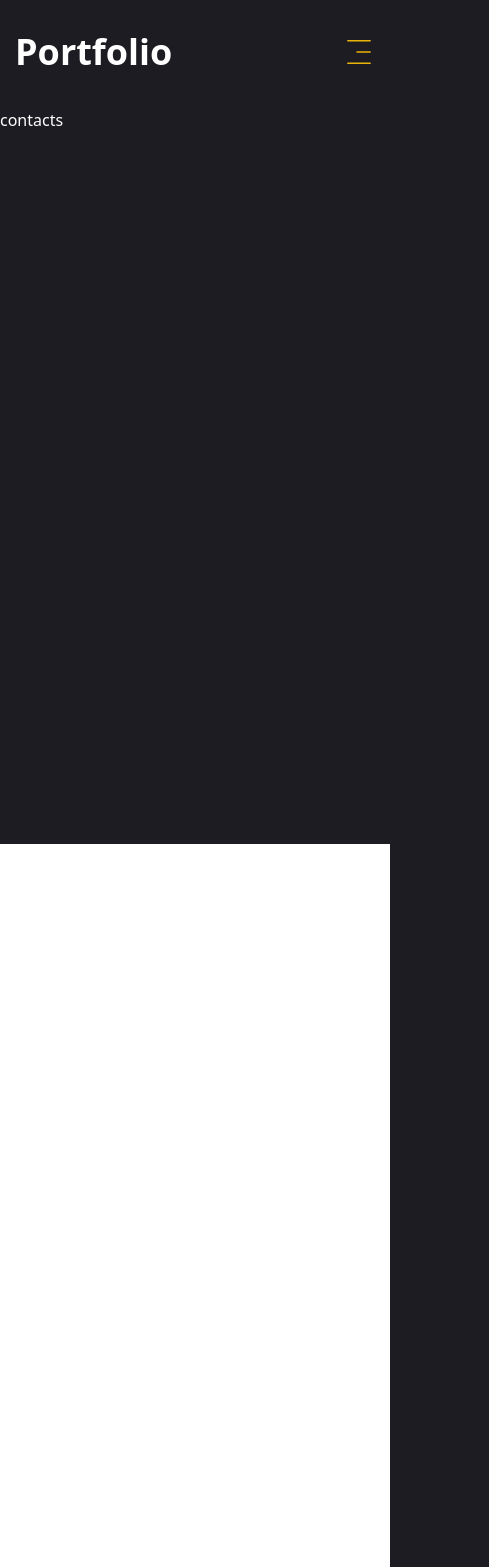
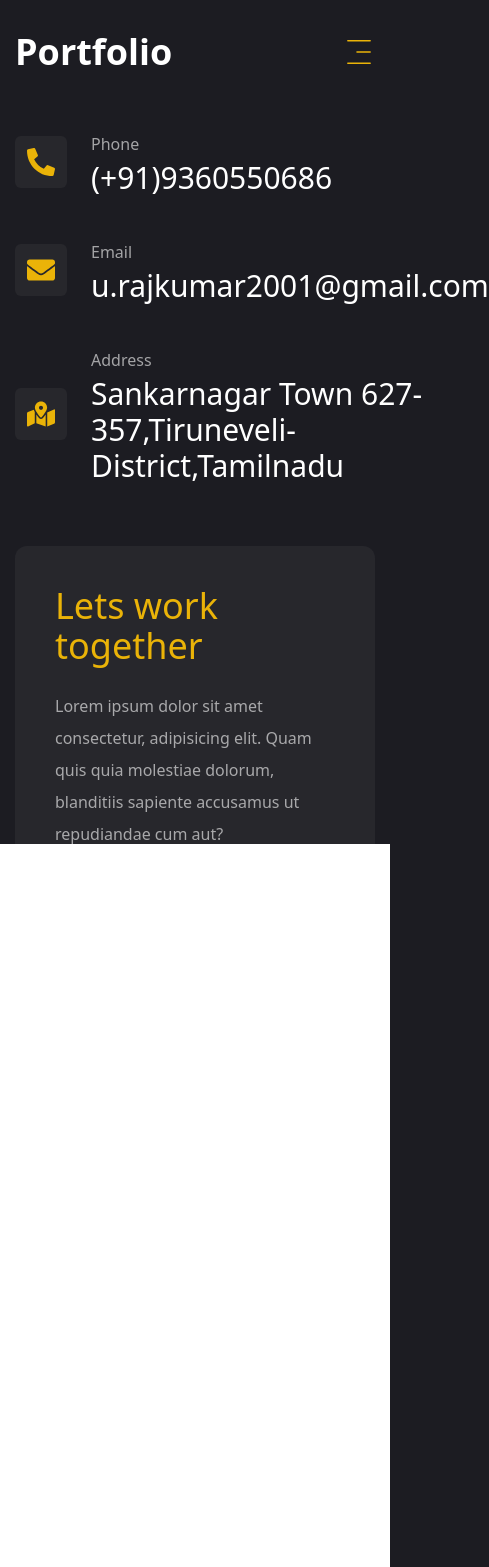
Before and after one commit to Rajkumar3754/Portfolio-nextapp, a Next.js app: page /contact in a window 390 px wide. Shown: the top 1567 px of the page, 489 px wide, since content can reach past the window. Before the commit the page ends 844 px from the top, so only its background shows below. Built offline with nearby package versions, Linux system fonts and the light colour scheme.

Commit message:
Compelted contact page and pre install

```diff
--- a/app/contact/page.jsx
+++ b/app/contact/page.jsx
@@ -1,11 +1,134 @@
-import React from 'react'
+"use client";
 
-const page = () => {
+import { Button } from "@/components/ui/button";
+
+import { Input } from "@/components/ui/input";
+import { Textarea } from "@/components/ui/textarea";
+import {
+  Select,
+  SelectContent,
+  SelectGroup,
+  SelectItem,
+  SelectLabel,
+  SelectTrigger,
+  SelectValue,
+} from "@/components/ui/select";
+
+import { FaPhoneAlt, FaEnvelope, FaMapMarkedAlt } from "react-icons/fa";
+import { icons } from "lucide-react";
+
+const info = [
+  {
+    icon: <FaPhoneAlt />,
+    title: "Phone",
+    description: "(+91)9360550686",
+  },
+
+  {
+    icon: <FaEnvelope />,
+    title: "Email",
+    description: "u.rajkumar2001@gmail.com",
+  },
+
+  {
+    icon: <FaMapMarkedAlt />,
+    title: "Address",
+    description: "Sankarnagar Town 627-357,Tiruneveli-District,Tamilnadu ",
+  },
+];
+
+import { motion } from "framer-motion";
+
+const Contact = () => {
   return (
-    <div>
-      contacts
-    </div>
-  )
-}
+    <motion.section
+      initial={{ opacity: 0 }}
+      animate={{
+        opacity: 1,
+        transition: { delay: 2.4, duration: 0.4, ease: "easeIn" },
+      }}
+      className="py-6 "
+    >
+      <div className="container mx-auto">
+        <div className="flex flex-col xl:flex-row gap-[30px]">
+          {/* form */}
 
-export default page
+          <div className="xl:h-[54%] order-2 xl:order-none">
+            <form className="flex flex-col gap-6 p-10 bg-[#27272c] rounded-xl ">
+              <h3 className="text-4xl text-yellow-500">Lets work together</h3>
+              <p className="text-white/60 ">
+                Lorem ipsum dolor sit amet consectetur, adipisicing elit. Quam
+                quis quia molestiae dolorum, blanditiis sapiente accusamus ut
+                repudiandae cum aut?
+              </p>
+
+              {/* input */}
+              <div className="grid grid-cols-1 md:grid-cols-2 gap-6">
+                <Input type="firstname" placeholder="Firstname" />
+                <Input type="lastname" placeholder="Lastname" />
+                <Input type="email" placeholder="Email address" />
+                <Input type="phone" placeholder="Phone number" />
+              </div>
+
+              {/* select */}
+
+              <Select>
+                <SelectTrigger className="w-full">
+                  <SelectValue placeholder="Select a service" />
+                </SelectTrigger>
+
+                <SelectContent>
+                  <SelectGroup>
+                    <SelectLabel>Select a service</SelectLabel>
+                    <SelectItem value="web">WebDevelopment</SelectItem>
+                    <SelectItem value="data">Data analtyics</SelectItem>
+                    <SelectItem value="uiux">Ui/Ux design</SelectItem>
+                  </SelectGroup>
+                </SelectContent>
+              </Select>
+
+              {/* text area */}
+
+              <Textarea
+                className="h-[200px]"
+                placeholder="Type your message here."
+              />
+
+              {/* button */}
+
+              <Button size="md" className="max-w-40">
+                Send message
+              </Button>
+            </form>
+          </div>
+
+          {/* info */}
+
+          <div className="flex-1 flex items-center xl:justify-end order-1 xl:order-none  mb-8 xl:mb-0">
+
+           <ul  className="flex flex-col gap-10">
+            {info.map((item,index)=>{
+
+              return <li key={index} className="flex items-center gap-6">
+
+                <div className="w-[52px] h-[52px] xl:w-[72px] xl:h-[72px] bg-[#27272c] text-yellow-500 rounded-md flex items-center justify-center">
+                  <div className="text-[28px]">{item.icon}</div>
+                </div>
+
+                <div className="flex-1">
+                  <p className="text-white/60">{item.title}</p>
+                  <h3 className="text-3xl">{item.description}</h3>
+                </div>
+
+
+              </li>
+            })}
+           </ul>
+          </div>
+        </div>
+      </div>
+    </motion.section>
+  );
+};
+
+export default Contact;
--- a/app/page.jsx
+++ b/app/page.jsx
@@ -1,36 +1,42 @@
-
+"use client"
 import { Button } from "@/components/ui/button";
-
-import {FiDownload} from 'react-icons/fi'
+import { FiDownload } from 'react-icons/fi';
 
 // components
 import Socials from "@/components/Socials";
 import Photo from "@/components/Photo";
 import Stats from "@/components/Stats";
+
 const Home = () => {
+  // Function to handle CV download
+  const handleDownload = () => {
+    // URL to the CV file (change 'cv.pdf' to your actual CV file path)
+    const cvUrl = '/assets/Cv.pdf'; // Assuming cv.pdf is in the public directory
+    const link = document.createElement('a');
+    link.href = cvUrl;
+    link.download = 'Rajkumar.pdf'; // The name the file will have once downloaded
+    document.body.appendChild(link);
+    link.click();
+    document.body.removeChild(link);
+  };
+
   return (
     <section className="h-full ">
-
-
-     <div className="container mx-auto h-full ">
-
-      <div className="flex flex-col xl:flex-row items-center justify-between xl:pt-8 xl:pb-24   ">
-
-        {/* text  */}
+      <div className="container mx-auto h-full">
+        <div className="flex flex-col xl:flex-row items-center justify-between xl:pt-8 xl:pb-24">
+          {/* text */}
           <div className="text-center xl:text-left order-2 xl:order-none">
             <span className="text-xl font-semibold">Software Developer</span>
-          <h1 className="h1 mb-6 ">Hello I'm <br /> <span className="text-yellow-500">Rajkumar</span></h1>
-          <p className="max-w-[500px] mb-9 text-white/80">I excel at  crafting elegant digital experiances and I am proficient  in various programming language and technologies </p>
-        {/* btn and socials  */}
-
+            <h1 className="h1 mb-6">Hello I'm <br /> <span className="text-yellow-500">Rajkumar</span></h1>
+            <p className="max-w-[500px] mb-9 text-white/80">I excel at crafting elegant digital experiences and I am proficient in various programming languages and technologies.</p>
+            {/* btn and socials */}
             <div className="flex flex-col xl:flex-row items-center gap-8">
-          <Button variant="outline" size="lg" className="uppercase flex items-center gap-2" >
+              <Button variant="outline" size="lg" className="uppercase flex items-center gap-2" onClick={handleDownload}>
                 <span>Download CV</span>
-            <FiDownload  className="text-xl"/>
+                <FiDownload className="text-xl"/>
               </Button>
               <div className="mb-8 xl:mb-0 ">
-
-            <Socials containerStyles="flex gap-6" iconStyles="w-9 h-9 border border-yellow-500 rounded-full flex justify-center items-center text-accent  text-base hover:bg-yellow-500 hover:text-primary hover:transition-all duration-500" />
+                <Socials containerStyles="flex gap-6" iconStyles="w-9 h-9 border border-yellow-500 rounded-full flex justify-center items-center text-accent text-base hover:bg-yellow-500 hover:text-primary hover:transition-all duration-500" />
               </div>
             </div>
           </div>
--- a/components/ui/input.jsx
+++ b/components/ui/input.jsx
@@ -7,7 +7,7 @@
     (<input
       type={type}
       className={cn(
-        "flex h-10 w-full rounded-md border border-slate-200 bg-white px-3 py-2 text-sm ring-offset-white file:border-0 file:bg-transparent file:text-sm file:font-medium placeholder:text-slate-500 focus-visible:outline-none focus-visible:ring-2 focus-visible:ring-slate-950 focus-visible:ring-offset-2 disabled:cursor-not-allowed disabled:opacity-50 dark:border-slate-800 dark:bg-slate-950 dark:ring-offset-slate-950 dark:placeholder:text-slate-400 dark:focus-visible:ring-slate-300",
+        "flex h-[48px] rounded-md border border-white/10 focus:border-yellow-500 font-light bg-primary px-4 py-5 text-base placeholder:text-white/60 outline-none",
         className
       )}
       ref={ref}
--- a/components/ui/select.jsx
+++ b/components/ui/select.jsx
@@ -16,7 +16,7 @@
   <SelectPrimitive.Trigger
     ref={ref}
     className={cn(
-      "flex h-10 w-full items-center justify-between rounded-md border border-slate-200 bg-white px-3 py-2 text-sm ring-offset-white placeholder:text-slate-500 focus:outline-none focus:ring-2 focus:ring-slate-950 focus:ring-offset-2 disabled:cursor-not-allowed disabled:opacity-50 [&>span]:line-clamp-1 dark:border-slate-800 dark:bg-slate-950 dark:ring-offset-slate-950 dark:placeholder:text-slate-400 dark:focus:ring-slate-300",
+      "flex h-[48px] w-full items-center justify-between rounded-md border border-white/10 bg-primary px-4 py-5 text-base text-white/60 placeholder:text-white/10 focus:border-yellow-500 outline-none ",
       className
     )}
     {...props}>
@@ -54,7 +54,7 @@
     <SelectPrimitive.Content
       ref={ref}
       className={cn(
-        "relative z-50 max-h-96 min-w-[8rem] overflow-hidden rounded-md border border-slate-200 bg-white text-slate-950 shadow-md data-[state=open]:animate-in data-[state=closed]:animate-out data-[state=closed]:fade-out-0 data-[state=open]:fade-in-0 data-[state=closed]:zoom-out-95 data-[state=open]:zoom-in-95 data-[side=bottom]:slide-in-from-top-2 data-[side=left]:slide-in-from-right-2 data-[side=right]:slide-in-from-left-2 data-[side=top]:slide-in-from-bottom-2 dark:border-slate-800 dark:bg-slate-950 dark:text-slate-50",
+        "relative z-50 max-h-96 min-w-[8rem] overflow-hidden rounded-md border border-white/10 bg-primary text-white shadow-md data-[state=open]:animate-in data-[state=closed]:animate-out data-[state=closed]:fade-out-0 data-[state=open]:fade-in-0 data-[state=closed]:zoom-out-95 data-[state=open]:zoom-in-95 data-[side=bottom]:slide-in-from-top-2 data-[side=left]:slide-in-from-right-2 data-[side=right]:slide-in-from-left-2 data-[side=top]:slide-in-from-bottom-2 dark:border-slate-800 dark:bg-slate-950 dark:text-slate-50",
         position === "popper" &&
           "data-[side=bottom]:translate-y-1 data-[side=left]:-translate-x-1 data-[side=right]:translate-x-1 data-[side=top]:-translate-y-1",
         className
@@ -85,7 +85,7 @@
   <SelectPrimitive.Item
     ref={ref}
     className={cn(
-      "relative flex w-full cursor-default select-none items-center rounded-sm py-1.5 pl-8 pr-2 text-sm outline-none focus:bg-slate-100 focus:text-slate-900 data-[disabled]:pointer-events-none data-[disabled]:opacity-50 dark:focus:bg-slate-800 dark:focus:text-slate-50",
+      "relative flex w-full cursor-default select-none items-center rounded-sm py-1.5 pl-8 pr-2 text-sm outline-none focus:bg-yellow-500 focus:text-primary data-[disabled]:pointer-events-none data-[disabled]:opacity-50 dark:focus:bg-slate-800 dark:focus:text-slate-50",
       className
     )}
     {...props}>
--- a/components/ui/textarea.jsx
+++ b/components/ui/textarea.jsx
@@ -6,7 +6,7 @@
   return (
     (<textarea
       className={cn(
-        "flex min-h-[80px] w-full rounded-md border border-slate-200 bg-white px-3 py-2 text-sm ring-offset-white placeholder:text-slate-500 focus-visible:outline-none focus-visible:ring-2 focus-visible:ring-slate-950 focus-visible:ring-offset-2 disabled:cursor-not-allowed disabled:opacity-50 dark:border-slate-800 dark:bg-slate-950 dark:ring-offset-slate-950 dark:placeholder:text-slate-400 dark:focus-visible:ring-slate-300",
+        "flex min-h-[80px] w-full rounded-md border border-white/10 bg-primary px-4 py-5 text-base placeholder:text-white/60 focus-visible:outline-none focus-visible:ring-1 focus-visible:ring-yellow-500 focus-visible:ring-offset-0 disabled:cursor-not-allowed disabled:opacity-50",
         className
       )}
       ref={ref}
--- a/package.json
+++ b/package.json
@@ -17,9 +17,11 @@
     "@radix-ui/react-tooltip": "^1.1.2",
     "class-variance-authority": "^0.7.0",
     "clsx": "^2.1.1",
+    "emailjs-com": "^3.2.0",
     "framer-motion": "^11.5.4",
     "lucide-react": "^0.441.0",
     "next": "14.2.10",
+    "nodemailer": "^6.9.15",
     "react": "^18",
     "react-countup": "^6.5.3",
     "react-dom": "^18",
```
Also changed, not shown: .eslintrc.json, 2 other files (tests, documents, lock files or other folders). Lines whose indentation alone changed are shown as unchanged.
